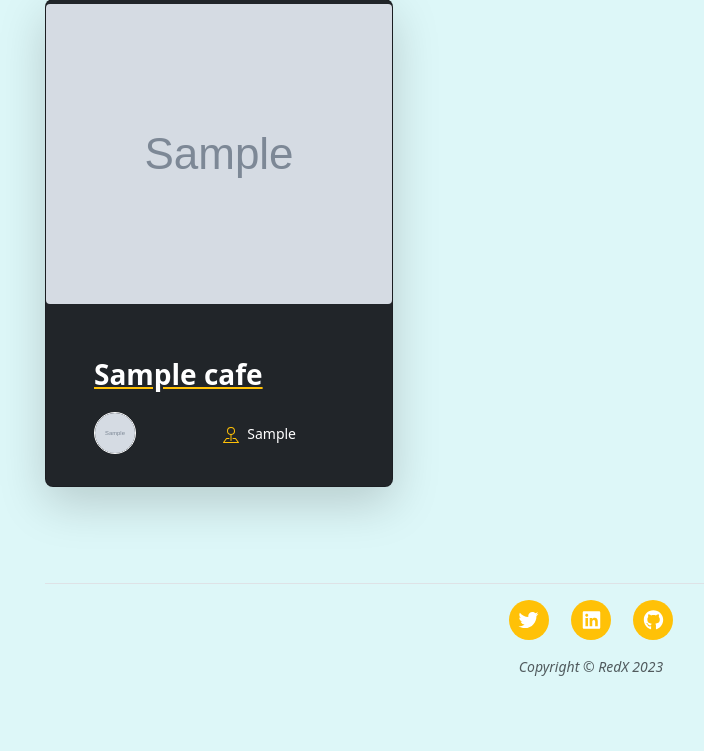
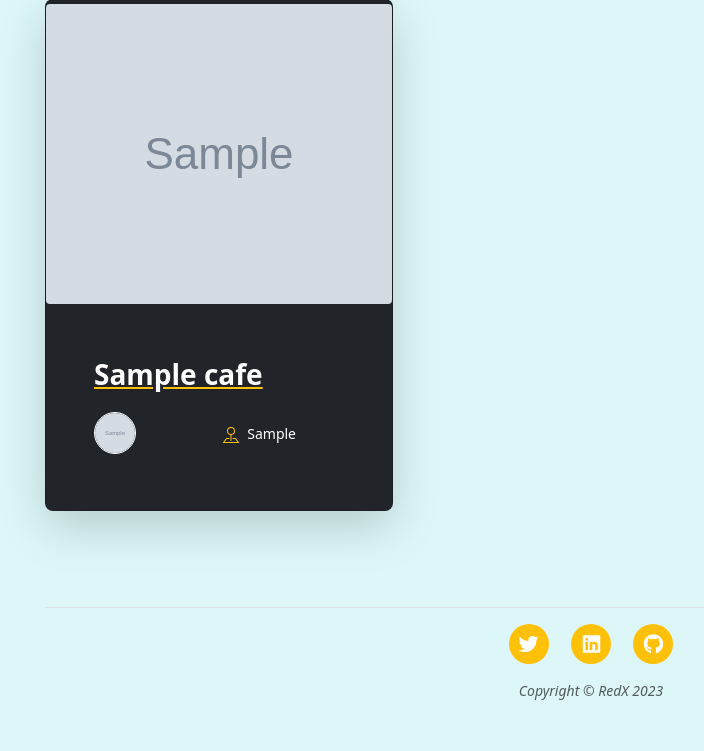
Before and after one commit to nemyred/Workspace-website, a Flask app: page /cafes in a window 1280 px wide. Shown: the part 309-1060 px from the top of the page, without its empty margins (49-753 px from the left). Before the commit the page ends 985 px from the top, so only its background shows below. Run offline with Flask 3, Linux system fonts and the light colour scheme; tables that the repository leaves empty hold one stand-in row (values such as "Sample post"); grey boxes marked "Sample" are stand-in pictures; some libraries are stand-ins or nearby versions.

Commit message:
"card height fixed"

```diff
--- a/templates/cafe.html
+++ b/templates/cafe.html
@@ -7,11 +7,11 @@
     <div class="row row-cols-1 row-cols-lg-3 align-items-stretch g-4  py-5">
       {% for cafe in cafes %}
       <div class="col ">
-        <div class="card card-cover  text-bg-dark rounded-3 shadow-lg" >
+        <div class="card card-cover  text-bg-dark rounded-3 shadow-lg" style="height: 32rem;" >
           <span>   <img src="{{ cafe.img_url }}" class="card-img-top rounded-1 mt-1" height="300px" alt="workspace image"> </span>
           <div class=" d-flex flex-column mx-5 pb-3 text-white text-shadow-1" >
             <a href="{{ url_for('choice_cafes', cafe_id=cafe.id) }}">
-              <h3 class="pt-2 mt-5 mb-4  text-white lh-1 fw-bold">{{ cafe.name }}</h3>
+              <h3 class="cafe pt-2 mt-5 mb-4  text-white lh-1 fw-bold">{{ cafe.name }}</h3>
             </a>
             <ul class="d-flex list-unstyled mt-auto">
               <li class="me-auto">
```
